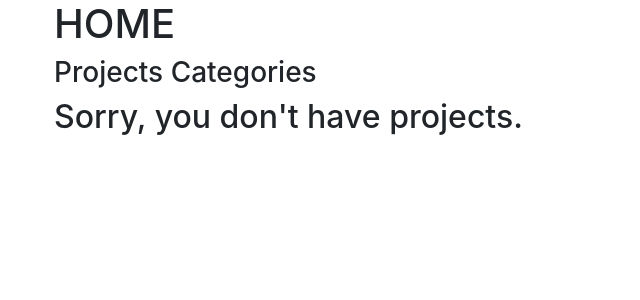
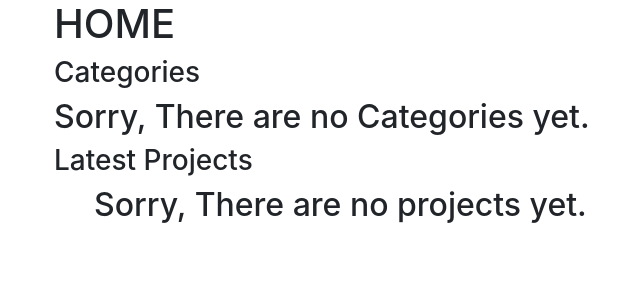
Before and after one commit to asaid-0/pyreads, a Django app: page / in a window 1280 px wide. Shown: the part 56-356 px from the top of the page, without its empty margins (31-671 px from the left). Run offline with Django 3.2, Linux system fonts and the light colour scheme; some libraries are stand-ins or nearby versions.

Commit message:
listing latest projects

```diff
--- a/templates/base.html
+++ b/templates/base.html
@@ -29,10 +29,10 @@
               <a class="nav-link" href="{% url 'profile' %}">My profile</a>
             </li>
             <li class="nav-item">
-              <a class="nav-link" href="{% url 'user_projects' 1 %}">My projects</a>
+              <a class="nav-link" href="{% url 'user_projects'  %}">My projects</a>
             </li>
             <li class="nav-item">
-              <a class="nav-link" href="{% url 'user_donations' 1 %}">My donations</a>
+              <a class="nav-link" href="{% url 'user_donations' %}">My donations</a>
             </li>
 
             <li class="nav-item dropdown">
--- a/users/templates/users/home.html
+++ b/users/templates/users/home.html
@@ -11,13 +11,27 @@
     <h1>HOME</h1>
 
 
-    <h3>Projects Categories</h3>
+    <h3>Categories</h3>
     {% for category in categories %}
         <a href="{% url 'category_projects' category.id %}"> {{ category.name }} </a>
     {% empty %}
-        <h2>Sorry, you don't have projects.</h2>
+        <h2>Sorry, There are no Categories yet.</h2>
     {% endfor %}
 
-
+    <h3>Latest Projects</h3>
+    <ul>
+        {% for project in projects %}
+        <li>
+            {{project.title}}
+        </li>
+        <!-- {% for project_pics in project.project_projects_set.all %}
+            <li>
+                {{  project_pics  }}
+            </li>
+        {% endfor %} -->
+        {% empty %}
+                <h2>Sorry, There are no projects yet.</h2>
+        {% endfor %}
+    </ul>
 
 {% endblock %}
--- a/users/urls.py
+++ b/users/urls.py
@@ -10,8 +10,8 @@ urlpatterns = [
     path('profile/', show_profile, name='profile'),
     path('profile/edit', edit_profile, name='edit_profile'),
     path('profile/delete', delete_account, name='delete_account'),
-    path('users/<int:id>/projects', get_projects , name='user_projects'),
-    path('users/<int:id>/donations', get_donations , name='user_donations')
+    path('user/projects', get_projects , name='user_projects'),
+    path('user/donations', get_donations , name='user_donations')
 
 
 
--- a/users/views.py
+++ b/users/views.py
@@ -1,6 +1,6 @@
 from django.shortcuts import render
 from django.http import HttpResponse
-from .models import User, Category
+from .models import User, Category, Project
 from .forms import UserForm
 from django.shortcuts import get_object_or_404, redirect
 from django.contrib.auth import get_user_model
@@ -10,8 +10,8 @@ from django.contrib.auth import get_user_model
 
 def home(request):
     categories = Category.objects.all()
-
-    context = {"categories": categories}
+    projects =  Project.objects.all().order_by('-id')[:5]
+    context = {"categories": categories , "projects": projects}
     return render(request, "users/home.html", context)
 
 
@@ -54,19 +54,26 @@ def delete_account(request):
         return redirect("home")
 
 
-def get_projects(request, id):
-    user = User.objects.get(id=id)
-    projects = user.project_set.all()
-
-    context = {"projects": projects}
-    return render(request, "users/user_projects.html", context)
+def get_projects(request):
+    if request.user.is_authenticated:
+        current_user = request.user
+        user = User.objects.get(id= current_user.id )
+        projects = user.project_set.all()
+        context = {"projects": projects}
+        return render(request, "users/user_projects.html", context)
+    else:
+        return redirect("home")
 
 
-def get_donations(request, id):
-    user = User.objects.get(id=id)
-    donations = user.project_donations.all()
-    context = {"donations": donations}
-    return render(request, "users/user_donations.html", context)
+def get_donations(request):
+    if request.user.is_authenticated:
+        current_user = request.user
+        user = User.objects.get(id= current_user.id )
+        donations = user.project_donations.all()
+        context = {"donations": donations}
+        return render(request, "users/user_donations.html", context)
+    else:
+        return redirect("home")
 
 
 def get_category_projects(request, id):
```
